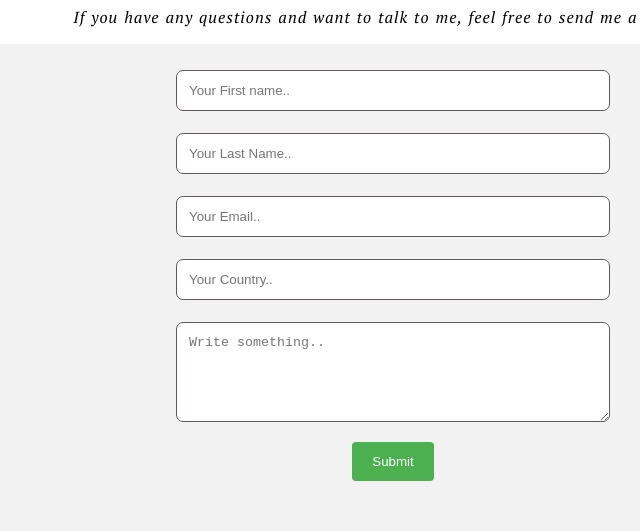
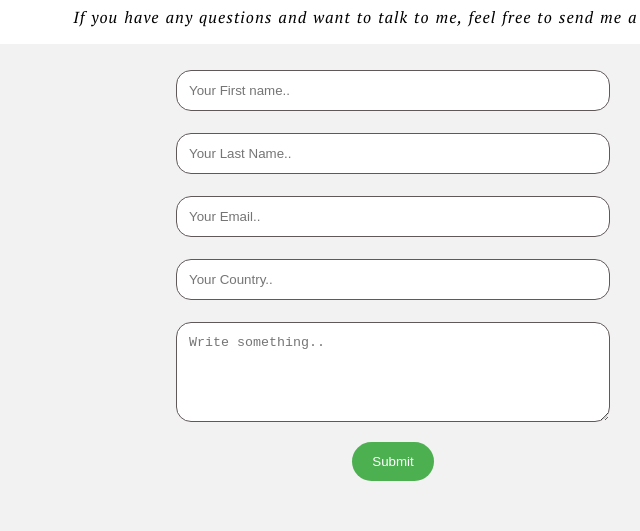
Before and after one commit to sarojp3/personal-website, a plain HTML site: page index.html in a window 1280 px wide. Shown: the part 2604-3135 px from the top of the page, 247-887 px from the left. Drawn offline with nearby package versions, Linux system fonts and the light colour scheme.

Commit message:
Update style.css
Updated Commit

```diff
--- a/style.css
+++ b/style.css
@@ -191,18 +191,19 @@ input[type=text], select, textarea {
     width: 35%;
     padding: 12px;
     border: 1px solid rgb(97, 89, 89);
-    border-radius: 7px;
+    border-radius: 15px;
     box-sizing:border-box;
     margin-top: 6px;
     margin-bottom: 16px;
-    resize: vertical
+    outline: none;
+    resize: vertical;
   }
   .submit-button button{
     background-color: #4CAF50;
     color: white;
     padding: 12px 20px;
     border: none;
-    border-radius: 4px;
+    border-radius: 20px;
     cursor: pointer;
   }
   .submit-button button:hover {
```
